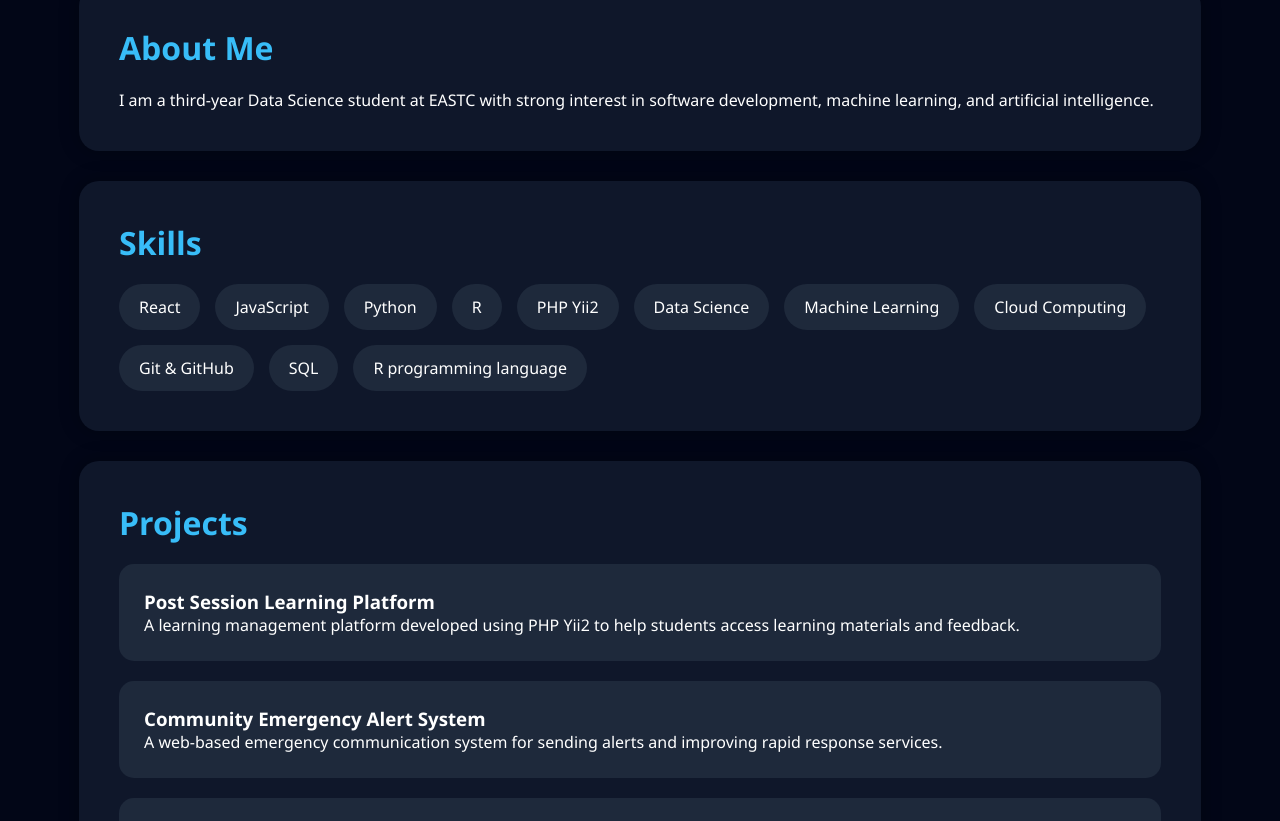
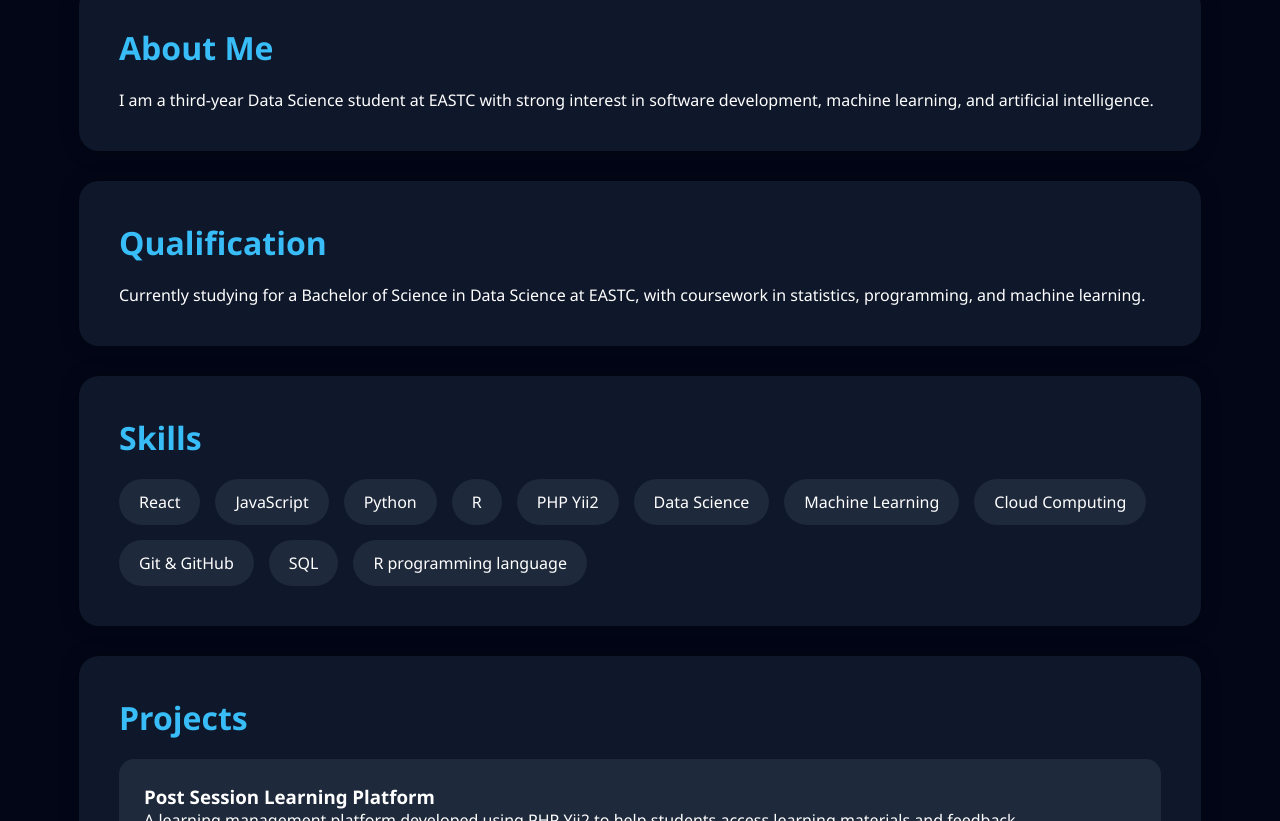
Before and after one commit to iddyimasha-sys/person-portfolio, a React (Vite) app: page / in a window 1280 px wide. Shown: the part 854-1675 px from the top of the page. Built offline with nearby package versions, Linux system fonts and the light colour scheme.

Commit message:
updated portfolio design

```diff
--- a/src/App.jsx
+++ b/src/App.jsx
@@ -16,6 +16,7 @@ function App() {
         <ul>
           <li><a href="#home">Home</a></li>
           <li><a href="#about">About</a></li>
+          <li><a href="#qualification">Qualification</a></li>
           <li><a href="#skills">Skills</a></li>
           <li><a href="#projects">Projects</a></li>
           <li><a href="#contact">Contact</a></li>
@@ -53,6 +54,16 @@ function App() {
           I am a third-year Data Science student at EASTC with
           strong interest in software development, machine learning,
           and artificial intelligence.
+        </p>
+      </section>
+
+      <section className="card" id="qualification">
+        <h2>Qualification</h2>
+
+        <p>
+          Currently studying for a Bachelor of Science in Data Science
+          at EASTC, with coursework in statistics, programming,
+          and machine learning.
         </p>
       </section>
 
```
